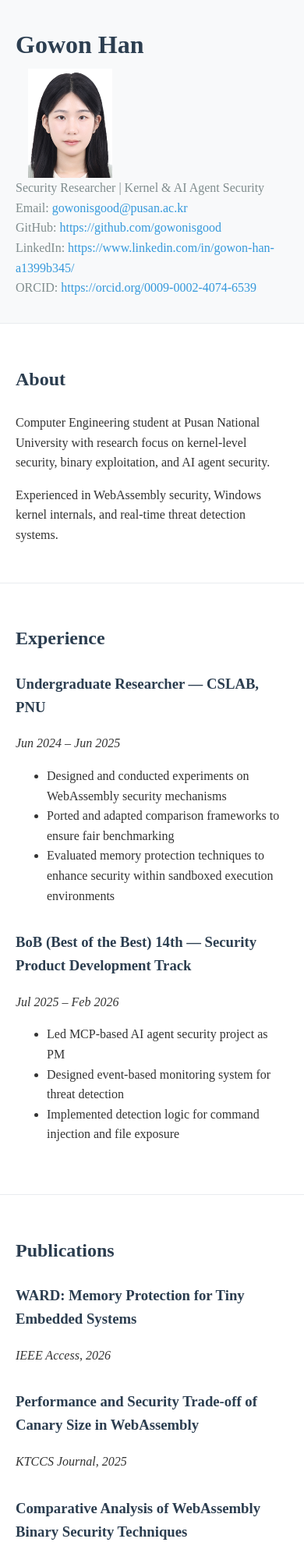
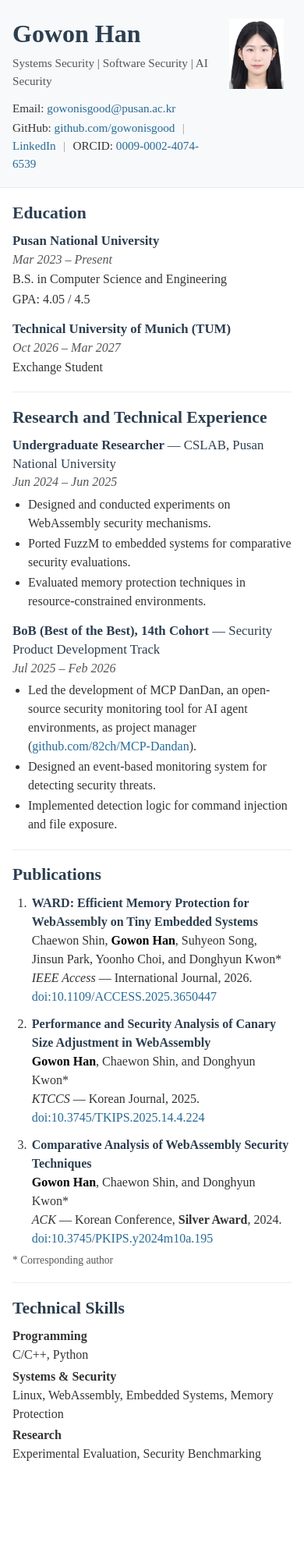
Before and after one commit to gowonisgood/gowonisgood.github.io, a plain HTML site: page index.html in a window 390 px wide. Shown: the top 2000 px of the page at 78% size. After the commit the page ends 1897 px from the top, so only its background shows below. Drawn offline with Linux system fonts and the light colour scheme.

Commit message:
Update GPA and publication details
- GPA 4.0 -> 4.05
- Update publication titles
- Label venue types (international/Korean journal, Korean conference)

Co-Authored-By: Claude Opus 5.5 <noreply@anthropic.com>

```diff
--- a/index.html
+++ b/index.html
@@ -3,119 +3,372 @@
 <head>
   <meta charset="UTF-8">
   <meta name="viewport" content="width=device-width, initial-scale=1.0">
-  <title>Gowon Han - Security Researcher</title>
+  <meta name="description" content="Gowon Han — Academic CV. Research interests in systems security, software security, and AI security.">
+  <title>Gowon Han — Curriculum Vitae</title>
   <style>
+    * {
+      box-sizing: border-box;
+    }
+
     body {
-      font-family: 'Times New Roman', serif;
       margin: 0;
-      padding: 0;
-      background-color: #ffffff;
+      background: #ffffff;
       color: #333333;
-      line-height: 1.6;
+      font-family: "Times New Roman", Times, serif;
+      font-size: 16px;
+      line-height: 1.5;
     }
+
     .container {
-      max-width: 1200px;
+      width: 100%;
+      max-width: 900px;
       margin: 0 auto;
-      padding: 0 20px;
+      padding: 0 24px;
     }
+
+    /* ---------- Header ---------- */
     header {
-      background-color: #f8f9fa;
-      padding: 2rem 0;
+      padding: 2rem 0 1.5rem;
+      background: #f8f9fa;
       border-bottom: 1px solid #e9ecef;
-      text-align: left;
     }
-    header h1 {
-      margin: 0;
-      font-size: 2.5rem;
-      color: #2c3e50;
-    }
-    header p {
-      margin: 0 0 0 0;
-      font-size: 1.2rem;
-      color: #7f8c8d;
-    }
-    .links {
-      margin-top: 0.01rem;
-    }
-    .links a {
-      color: #3498db;
-      text-decoration: none;
-      font-weight: 500;
-    }
-    .links a:hover {
-      text-decoration: underline;
-    }
-    .profile-photo {
-      width: 160px;
-      height: 160px;
-      object-fit: contain;
-      display: block;
-      margin-top: 0;
-      border-radius: 8px;
-    }
+
     .hero {
       display: flex;
       align-items: center;
-      justify-content: flex-start;
-      gap: 0.3rem;
-      flex-wrap: wrap;
+      justify-content: space-between;
+      gap: 1.5rem;
     }
+
     .hero-text {
       flex: 1;
-      min-width: 280px;
+      min-width: 0;
     }
+
+    h1 {
+      margin: 0;
+      color: #2c3e50;
+      font-size: 2.3rem;
+      line-height: 1.2;
+    }
+
+    .headline {
+      margin: 0.5rem 0 0.75rem;
+      color: #555555;
+      font-size: 1.05rem;
+    }
+
+    .profile-photo {
+      display: block;
+      width: 120px;
+      height: 120px;
+      flex-shrink: 0;
+      object-fit: contain;
+      border-radius: 4px;
+    }
+
+    .contact {
+      font-style: normal;
+      font-size: 0.95rem;
+    }
+
+    .contact p {
+      margin: 0.15rem 0;
+    }
+
+    .sep {
+      color: #999999;
+      padding: 0 0.35rem;
+    }
+
+    a {
+      color: #276a96;
+      text-decoration: none;
+      overflow-wrap: anywhere;
+    }
+
+    a:hover,
+    a:focus-visible {
+      text-decoration: underline;
+    }
+
+    /* ---------- Sections ---------- */
+    main {
+      padding-bottom: 1.5rem;
+    }
+
     section {
-      padding: 3rem 0;
+      padding: 1.1rem 0;
       border-bottom: 1px solid #e9ecef;
     }
+
     section:last-child {
       border-bottom: none;
     }
-    section h2 {
-      font-size: 2rem;
+
+    h2 {
+      margin: 0 0 0.65rem;
       color: #2c3e50;
-      margin-bottom: 1.5rem;
-      text-align: left;
+      font-size: 1.35rem;
+      line-height: 1.3;
     }
-    .about-content {
-      max-width: 800px;
-      margin: 0;
-      text-align: left;
-    }
-    .experience-item, .publication-item, .project-item {
-      margin-bottom: 2rem;
-    }
-    .experience-item h3, .publication-item h3, .project-item h3 {
-      margin-top: 0;
-      color: #2c3e50;
-    }
-    .skill-item {
-      margin-bottom: 1rem;
-    }
-    .skill-item h4 {
+
+    h3 {
       margin: 0;
       color: #2c3e50;
+      font-size: 1.05rem;
+      line-height: 1.4;
     }
-    @media (max-width: 768px) {
-      .hero {
-        flex-direction: column;
-        align-items: flex-start;
+
+    .entry {
+      margin-bottom: 0.9rem;
     }
-      .profile-photo {
-        width: 140px;
-        height: 140px;
+
+    .entry:last-child {
+      margin-bottom: 0;
     }
-      header h1 {
+
+    .entry p {
+      margin: 0.1rem 0;
+    }
+
+    /* Title on the left, date on the right */
+    .entry-head {
+      display: flex;
+      align-items: baseline;
+      justify-content: space-between;
+      gap: 1rem;
+    }
+
+    .date {
+      flex-shrink: 0;
+      color: #555555;
+      font-style: italic;
+      white-space: nowrap;
+    }
+
+    .org {
+      font-weight: normal;
+    }
+
+    ul {
+      margin: 0.3rem 0 0;
+      padding-left: 1.25rem;
+    }
+
+    li {
+      margin: 0.12rem 0;
+    }
+
+    /* Fill in before submission; visible on screen and in print */
+    .todo {
+      color: #b03a2e;
+    }
+
+    /* ---------- Publications ---------- */
+    .publications {
+      margin: 0;
+      padding-left: 1.4rem;
+    }
+
+    .publications > li {
+      margin-bottom: 0.7rem;
+      padding-left: 0.15rem;
+    }
+
+    .publications > li:last-child {
+      margin-bottom: 0;
+    }
+
+    .pub-title {
+      color: #2c3e50;
+      font-weight: bold;
+    }
+
+    .pub-authors,
+    .pub-meta {
+      display: block;
+    }
+
+    .author-self {
+      font-weight: bold;
+      color: #000000;
+    }
+
+    .pub-venue {
+      font-style: italic;
+    }
+
+    .pub-award {
+      font-weight: bold;
+    }
+
+    .pub-note {
+      margin: 0.4rem 0 0;
+      color: #555555;
+      font-size: 0.85em;
+    }
+
+    /* ---------- Skills ---------- */
+    .skills {
+      margin: 0;
+    }
+
+    .skills > div {
+      display: flex;
+      gap: 0.5rem;
+      margin: 0.2rem 0;
+    }
+
+    .skills dt {
+      flex: 0 0 150px;
+      font-weight: bold;
+    }
+
+    .skills dd {
+      margin: 0;
+    }
+
+    /* ---------- Small screens ---------- */
+    @media (max-width: 600px) {
+      .container {
+        padding: 0 16px;
+      }
+
+      header {
+        padding: 1.5rem 0 1rem;
+      }
+
+      h1 {
         font-size: 2rem;
       }
-      header p {
-        font-size: 1rem;
+
+      .hero {
+        align-items: flex-start;
+        gap: 1rem;
       }
+
+      .profile-photo {
+        width: 90px;
+        height: 90px;
+      }
+
+      .headline {
+        font-size: 0.95rem;
+      }
+
+      .entry-head {
+        display: block;
+      }
+
+      .date {
+        display: block;
+      }
+
+      .skills > div {
+        display: block;
+      }
+    }
+
+    /* ---------- A4 print ---------- */
+    @page {
+      size: A4;
+      margin: 14mm 16mm;
+    }
+
+    @media print {
+      body {
+        color: #000000;
+        font-size: 10.5pt;
+        line-height: 1.3;
+        -webkit-print-color-adjust: exact;
+        print-color-adjust: exact;
+      }
+
+      .container {
+        max-width: none;
+        padding: 0;
+      }
+
+      header {
+        padding: 0 0 7pt;
+        background: #ffffff;
+        border-bottom: 1px solid #cccccc;
+      }
+
+      h1 {
+        font-size: 22pt;
+      }
+
+      .headline {
+        margin: 3pt 0 5pt;
+        font-size: 11pt;
+      }
+
+      .contact {
+        font-size: 9.5pt;
+      }
+
+      .profile-photo {
+        width: 24mm;
+        height: 24mm;
+      }
+
+      main {
+        padding-bottom: 0;
+      }
+
       section {
-        padding: 2rem 0;
+        padding: 7pt 0;
+        border-color: #cccccc;
       }
-      section h2 {
-        font-size: 1.5rem;
+
+      h2 {
+        margin-bottom: 4pt;
+        font-size: 12.5pt;
+        break-after: avoid;
+      }
+
+      h3 {
+        font-size: 10.5pt;
+        break-after: avoid;
+      }
+
+      h1,
+      h2,
+      h3,
+      .pub-title {
+        color: #000000;
+      }
+
+      .entry,
+      .publications > li {
+        margin-bottom: 5pt;
+        break-inside: avoid;
+      }
+
+      ul {
+        margin-top: 2pt;
+      }
+
+      li {
+        margin: 1pt 0;
+      }
+
+      p,
+      li {
+        orphans: 2;
+        widows: 2;
+      }
+
+      /* Links stay clickable in the PDF; keep them dark but distinguishable */
+      a {
+        color: #1a4f72;
+        text-decoration: none;
+      }
+
+      .skills dt {
+        flex-basis: 110pt;
       }
     }
   </style>
@@ -124,101 +377,134 @@
   <header>
     <div class="container">
       <div class="hero">
+        <div class="hero-text">
           <h1>Gowon Han</h1>
+          <p class="headline">Systems Security | Software Security | AI Security</p>
+          <address class="contact">
+            <p>
+              Email: <a href="mailto:gowonisgood@pusan.ac.kr">gowonisgood@pusan.ac.kr</a>
+            </p>
+            <p>
+              GitHub: <a href="https://github.com/gowonisgood">github.com/gowonisgood</a>
+              <span class="sep">|</span>
+              <a href="https://www.linkedin.com/in/gowon-han-a1399b345/">LinkedIn</a>
+              <span class="sep">|</span>
+              ORCID: <a href="https://orcid.org/0009-0002-4074-6539">0009-0002-4074-6539</a>
+            </p>
+          </address>
+        </div>
+        <!-- Optional: delete this line if space is needed -->
         <img src="profile.jpg" alt="Gowon Han" class="profile-photo">
-      </div>
-      <p>Security Researcher | Kernel & AI Agent Security</p>
-      <div class="links">
-        <p>Email: <a href="mailto:gowonisgood@pusan.ac.kr">gowonisgood@pusan.ac.kr</a></p>
-        <p>GitHub: <a href="https://github.com/gowonisgood">https://github.com/gowonisgood</a></p>
-        <p>LinkedIn: <a href="https://www.linkedin.com/in/gowon-han-a1399b345/">https://www.linkedin.com/in/gowon-han-a1399b345/</a></p>
-        <p>ORCID: <a href="https://orcid.org/0009-0002-4074-6539">https://orcid.org/0009-0002-4074-6539</a></p>
       </div>
     </div>
   </header>
 
-  <section id="about">
-    <div class="container">
-      <h2>About</h2>
-      <div class="about-content">
-        <p>Computer Engineering student at Pusan National University with research focus on kernel-level security, binary exploitation, and AI agent security.</p>
-        <p>Experienced in WebAssembly security, Windows kernel internals, and real-time threat detection systems.</p>
+  <main class="container">
+    <section id="education">
+      <h2>Education</h2>
+
+      <div class="entry">
+        <div class="entry-head">
+          <h3>Pusan National University</h3>
+          <span class="date">Mar 2023 – Present</span>
         </div>
+        <p>B.S. in Computer Science and Engineering</p>
+          <p>GPA: 4.05 / 4.5</p>
+      </div>
+
+      <div class="entry">
+        <div class="entry-head">
+          <h3>Technical University of Munich (TUM)</h3>
+          <span class="date">Oct 2026 – Mar 2027</span>
+        </div>
+        <p>Exchange Student</p>
       </div>
     </section>
 
     <section id="experience">
-    <div class="container">
-      <h2>Experience</h2>
-      <div class="experience-item">
-        <h3>Undergraduate Researcher — CSLAB, PNU</h3>
-        <p><em>Jun 2024 – Jun 2025</em></p>
+      <h2>Research and Technical Experience</h2>
+
+      <div class="entry">
+        <div class="entry-head">
+          <h3>Undergraduate Researcher <span class="org">— CSLAB, Pusan National University</span></h3>
+          <span class="date">Jun 2024 – Jun 2025</span>
+        </div>
         <ul>
-          <li>Designed and conducted experiments on WebAssembly security mechanisms</li>
-          <li>Ported and adapted comparison frameworks to ensure fair benchmarking</li>
-          <li>Evaluated memory protection techniques to enhance security within sandboxed execution environments</li>
+          <li>Designed and conducted experiments on WebAssembly security mechanisms.</li>
+          <li>Ported FuzzM to embedded systems for comparative security evaluations.</li>
+          <li>Evaluated memory protection techniques in resource-constrained environments.</li>
         </ul>
       </div>
-      <div class="experience-item">
-        <h3>BoB (Best of the Best) 14th — Security Product Development Track</h3>
-        <p><em>Jul 2025 – Feb 2026</em></p>
+
+      <div class="entry">
+        <div class="entry-head">
+          <h3>BoB (Best of the Best), 14th Cohort <span class="org">— Security Product Development Track</span></h3>
+          <span class="date">Jul 2025 – Feb 2026</span>
+        </div>
         <ul>
-          <li>Led MCP-based AI agent security project as PM</li>
-          <li>Designed event-based monitoring system for threat detection</li>
-          <li>Implemented detection logic for command injection and file exposure</li>
+          <li>
+            Led the development of MCP DanDan, an open-source security monitoring tool
+            for AI agent environments, as project manager
+            (<a href="https://github.com/82ch/MCP-Dandan">github.com/82ch/MCP-Dandan</a>).
+          </li>
+          <li>Designed an event-based monitoring system for detecting security threats.</li>
+          <li>Implemented detection logic for command injection and file exposure.</li>
         </ul>
-      </div>
       </div>
     </section>
 
     <section id="publications">
-    <div class="container">
       <h2>Publications</h2>
-      <div class="publication-item">
-        <h3>WARD: Memory Protection for Tiny Embedded Systems</h3>
-        <p><em>IEEE Access, 2026</em></p>
-      </div>
-      <div class="publication-item">
-        <h3>Performance and Security Trade-off of Canary Size in WebAssembly</h3>
-        <p><em>KTCCS Journal, 2025</em></p>
-      </div>
-      <div class="publication-item">
-        <h3>Comparative Analysis of WebAssembly Binary Security Techniques</h3>
-        <p><em>ACK 2024 (Silver Award)</em></p>
-      </div>
-    </div>
-  </section>
 
-  <section id="projects">
-    <div class="container">
-      <h2>Projects</h2>
-      <div class="project-item">
-        <h3>MCP DanDan</h3>
-        <ul>
-          <li>Open-source MCP security tool</li>
-          <li>Detects malicious behaviors in AI agent environments</li>
-          <li><a href="https://github.com/82ch/MCP-Dandan">https://github.com/82ch/MCP-Dandan</a></li>
-        </ul>
-      </div>
-    </div>
+      <ol class="publications">
+        <li>
+          <span class="pub-title">WARD: Efficient Memory Protection for WebAssembly on Tiny Embedded Systems</span>
+          <span class="pub-authors">Chaewon Shin, <strong class="author-self">Gowon Han</strong>, Suhyeon Song, Jinsun Park, Yoonho Choi, and Donghyun Kwon*</span>
+          <span class="pub-meta">
+            <span class="pub-venue">IEEE Access</span> — International Journal, 2026.
+            <a href="https://doi.org/10.1109/ACCESS.2025.3650447">doi:10.1109/ACCESS.2025.3650447</a>
+          </span>
+        </li>
+
+        <li>
+          <span class="pub-title">Performance and Security Analysis of Canary Size Adjustment in WebAssembly</span>
+          <span class="pub-authors"><strong class="author-self">Gowon Han</strong>, Chaewon Shin, and Donghyun Kwon*</span>
+          <span class="pub-meta">
+            <span class="pub-venue">KTCCS</span> — Korean Journal, 2025.
+            <a href="https://doi.org/10.3745/TKIPS.2025.14.4.224">doi:10.3745/TKIPS.2025.14.4.224</a>
+          </span>
+        </li>
+
+        <li>
+          <span class="pub-title">Comparative Analysis of WebAssembly Security Techniques</span>
+          <span class="pub-authors"><strong class="author-self">Gowon Han</strong>, Chaewon Shin, and Donghyun Kwon*</span>
+          <span class="pub-meta">
+            <span class="pub-venue">ACK</span> — Korean Conference, <span class="pub-award">Silver Award</span>, 2024.
+            <a href="https://doi.org/10.3745/PKIPS.y2024m10a.195">doi:10.3745/PKIPS.y2024m10a.195</a>
+          </span>
+        </li>
+      </ol>
+      <p class="pub-note">* Corresponding author</p>
     </section>
 
     <section id="skills">
-    <div class="container">
-      <h2>Skills</h2>
-      <div class="skill-item">
-        <h4>Languages: C/C++, Python, WebAssembly</h4>
+      <h2>Technical Skills</h2>
+
+      <dl class="skills">
+        <div>
+          <dt>Programming</dt>
+          <dd>C/C++, Python</dd>
         </div>
-      <div class="skill-item">
-        <h4>Systems: Linux, Windows Kernel</h4>
+        <div>
+          <dt>Systems &amp; Security</dt>
+          <dd>Linux, WebAssembly, Embedded Systems, Memory Protection</dd>
         </div>
-      <div class="skill-item">
-        <h4>Security: Binary Exploitation, Reverse Engineering</h4>
+        <div>
+          <dt>Research</dt>
+          <dd>Experimental Evaluation, Security Benchmarking</dd>
         </div>
-      <div class="skill-item">
-        <h4>Tools: IDA Pro, GDB, WinDbg, Pwntools</h4>
-      </div>
-    </div>
+      </dl>
     </section>
+  </main>
 </body>
 </html>
```
Lines whose indentation alone changed are shown as unchanged.
